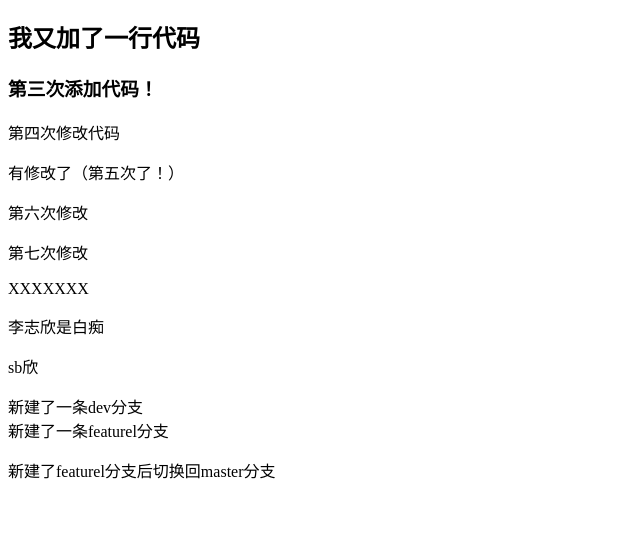
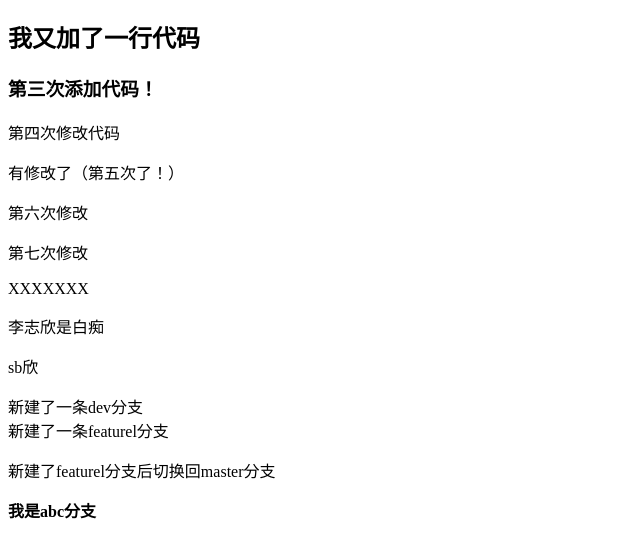
Before and after one commit to a664334350/firstTestRepository, a plain HTML site: page index.html in a window 1280 px wide. Shown: the part 70-628 px from the top of the page, without its empty margins (0-640 px from the left). Drawn offline with Linux system fonts and the light colour scheme.

Commit message:
abc分支上的第一次提交

```diff
--- a/index.html
+++ b/index.html
@@ -18,5 +18,6 @@
 		<div>新建了一条dev分支</div>
 		<div>新建了一条featurel分支</div>
 		<p>新建了featurel分支后切换回master分支  </p>
+		<b>我是abc分支</b>
 	</body>
 </html>
```
